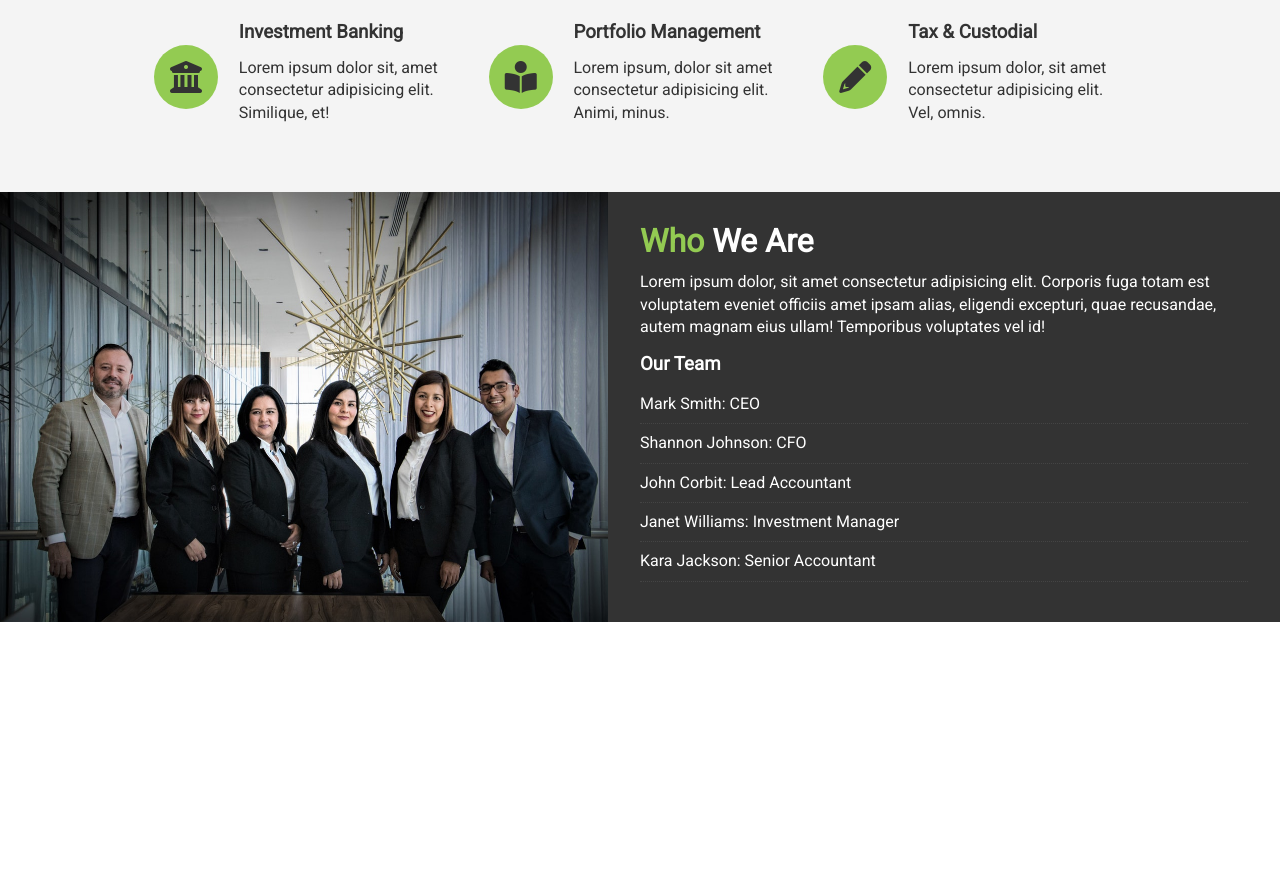
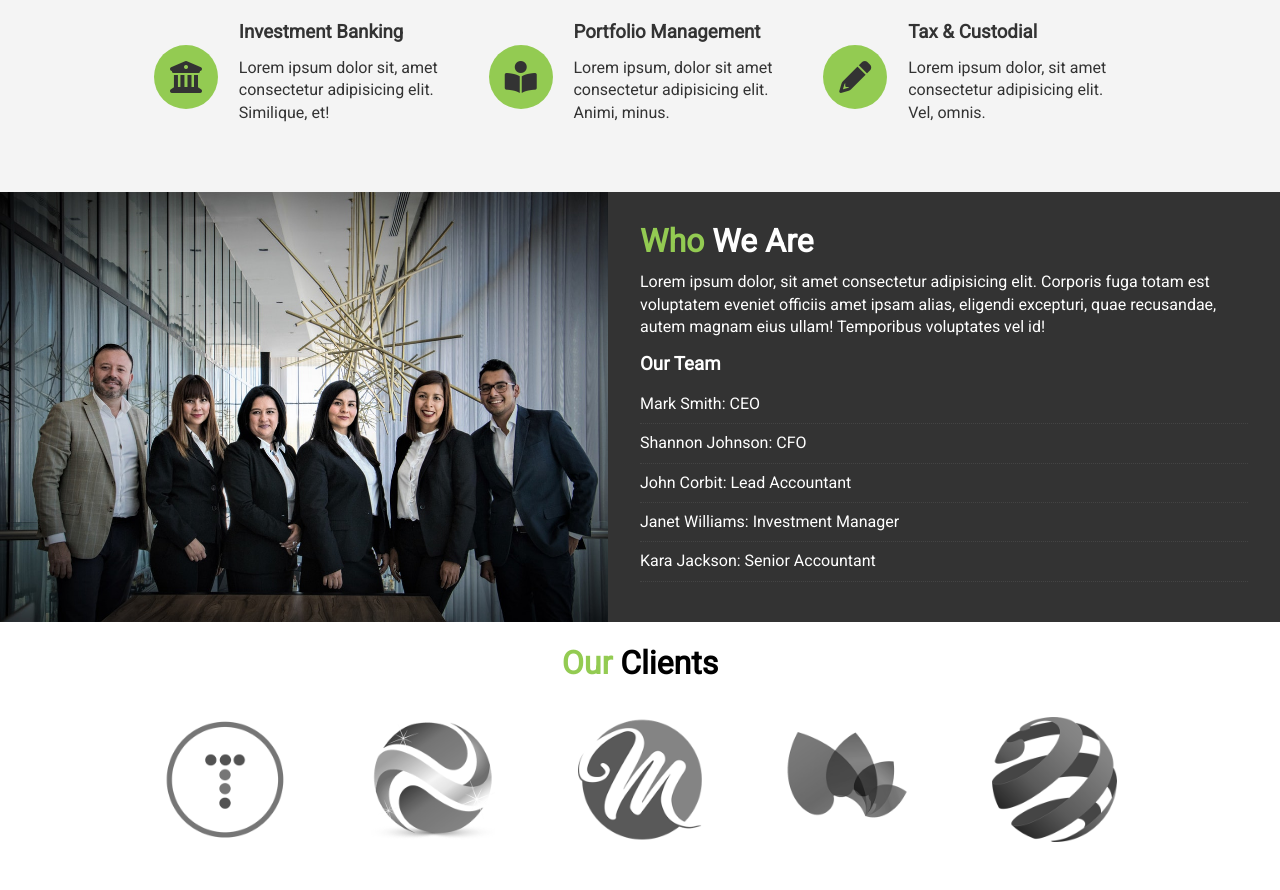
Before and after one commit to arezoo88/edgeledger_website, a plain HTML site: page index.html in a window 1280 px wide. Shown: the part 950-1840 px from the top of the page. Before the commit the page ends 1572 px from the top, so only its background shows below. Drawn offline with Linux system fonts and the light colour scheme.

Commit message:
add client section

```diff
--- a/css/style.css
+++ b/css/style.css
@@ -104,11 +104,13 @@ p {
     background: #333;
     color: white;
 }
-.list{
+
+.list {
     list-style: none;
     margin: .5rem 0;
 }
-.list li{
+
+.list li {
     padding: .5rem 0;
     border-bottom: #444 dotted 1px;
 }
@@ -198,3 +200,14 @@ p {
 #who .who-img {
     background: url('../img/people.jpg') no-repeat center center/cover;
 }
+
+/* Section Client */
+#clients .items {
+    display: flex;
+}
+
+#clients .items img {
+    display: block;
+    margin: auto;
+    width: 60%;
+}
--- a/index.html
+++ b/index.html
@@ -89,6 +89,21 @@
             </ul>
         </div>
     </section>
+    <!-- Section : Clients -->
+    <section id="clients" class="py-1">
+        <div class="container">
+            <h2 class="m-heading text-center">
+                <span class="text-primary">Our </span>Clients
+            </h2>
+            <div class="items py-1">
+                <div><img src="./img/logos/logo1.png" alt="Client"></div>
+                <div><img src="./img/logos/logo2.png" alt="Client"></div>
+                <div><img src="./img/logos/logo3.png" alt="Client"></div>
+                <div><img src="./img/logos/logo4.png" alt="Client"></div>
+                <div><img src="./img/logos/logo5.png" alt="Client"></div>
+            </div>
+        </div>
+    </section>
 </body>
 
 </html>
```
Also changed, not shown: img/logos/logo1.png (added), img/logos/logo2.png (added), img/logos/logo3.png (added), img/logos/logo4.png (added), img/logos/logo5.png (added).
